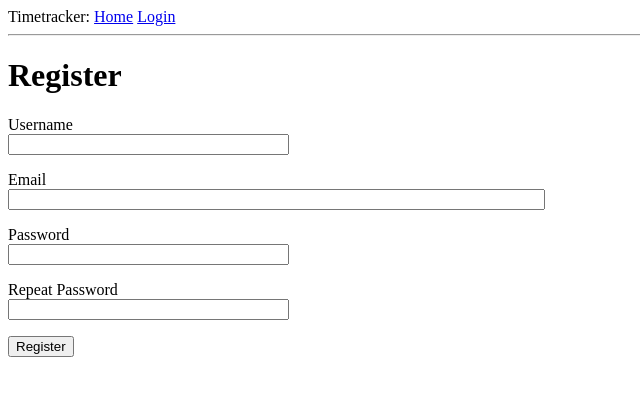
After one commit to feverittm/Teamtracker, a Flask app: page /register in a window 1280 px wide. The commit adds this page. Shown: the top 396 px of the page, without its empty margins (0-640 px from the left). Run offline with Flask 2, Linux system fonts and the light colour scheme.

Commit message:
working on user profiles

```diff
--- a/app/__init__.py
+++ b/app/__init__.py
@@ -2,9 +2,12 @@ from flask import Flask
 from config import Config
 from flask_sqlalchemy import SQLAlchemy
 from flask_migrate import Migrate
+from flask_login import LoginManager
 
 app = Flask(__name__)
 app.config.from_object(Config)
+login = LoginManager(app)
+login.login_view = 'login'
 db = SQLAlchemy(app)
 migrate = Migrate(app, db)
 
--- a/app/forms.py
+++ b/app/forms.py
@@ -1,9 +1,28 @@
 from flask_wtf import FlaskForm
 from wtforms import StringField, PasswordField, BooleanField, SubmitField
-from wtforms.validators import DataRequired
+from wtforms.validators import ValidationError, DataRequired, Email, EqualTo
+from app.models import User
 
 class LoginForm(FlaskForm):
     username = StringField('Username', validators=[DataRequired()])
     password = PasswordField('Password', validators=[DataRequired()])
     remember_me = BooleanField('Remember Me')
     submit = SubmitField('Sign In')
+
+class RegistrationForm(FlaskForm):
+    username = StringField('Username', validators=[DataRequired()])
+    email = StringField('Email', validators=[DataRequired(), Email()])
+    password = PasswordField('Password', validators=[DataRequired()])
+    password2 = PasswordField(
+        'Repeat Password', validators=[DataRequired(), EqualTo('password')])
+    submit = SubmitField('Register')
+
+    def validate_username(self, username):
+        user = User.query.filter_by(username=username.data).first()
+        if user is not None:
+            raise ValidationError('Please use a different username.')
+
+    def validate_email(self, email):
+        user = User.query.filter_by(email=email.data).first()
+        if user is not None:
+            raise ValidationError('Please use a different email address.')
--- a/app/routes.py
+++ b/app/routes.py
@@ -1,11 +1,21 @@
-from flask import render_template, flash, redirect
-from app import app
-from app.forms import LoginForm
+from flask import render_template, flash, redirect, url_for, request
+from flask_login import current_user, login_user, logout_user, login_required
+from app import app, db
+from app.models import User
+from app.forms import LoginForm, RegistrationForm
+from werkzeug.urls import url_parse
+from datetime import datetime
+
+@app.before_request
+def before_request():
+    if current_user.is_authenticated:
+        current_user.last_seen = datetime.utcnow()
+        db.session.commit()
 
 @app.route('/')
 @app.route('/index')
+@login_required
 def index():
-    user = {'username': 'Floyd'}
     posts = [
         {
             'author': {'username': 'John'},
@@ -16,13 +26,57 @@ def index():
             'body': 'The Avengers movie was so cool!'
         }
     ]
-    return render_template('index.html', title='Home', user=user, posts = posts)
+    return render_template('index.html', title='Home Page', posts = posts)
 
 @app.route('/login', methods=['GET', 'POST'])
 def login():
+    if current_user.is_authenticated:
+        return redirect(url_for('index'))
     form = LoginForm()
     if form.validate_on_submit():
-        flash('Login requested for user {}, remember_me={}'.format(
-            form.username.data, form.remember_me.data))
-        return redirect('/index')
+        user = User.query.filter_by(username=form.username.data).first()
+        if user is None or not user.check_password(form.password.data):
+            flash('Invalid username or password')
+            return redirect(url_for('login'))
+        login_user(user, remember=form.remember_me.data)
+        return redirect(url_for('index'))
+    if form.validate_on_submit():
+        user = User.query.filter_by(username=form.username.data).first()
+        if user is None or not user.check_password(form.password.data):
+            flash('Invalid username or password')
+            return redirect(url_for('login'))
+        login_user(user, remember=form.remember_me.data)
+        next_page = request.args.get('next')
+        if not next_page or url_parse(next_page).netloc != '':
+            next_page = url_for('index')
+        return redirect(next_page)
     return render_template('login.html', title='Sign In', form=form)
+
+@app.route('/logout')
+def logout():
+    logout_user()
+    return redirect(url_for('index'))
+
+@app.route('/register', methods=['GET', 'POST'])
+def register():
+    if current_user.is_authenticated:
+        return redirect(url_for('index'))
+    form = RegistrationForm()
+    if form.validate_on_submit():
+        user = User(username=form.username.data, email=form.email.data)
+        user.set_password(form.password.data)
+        db.session.add(user)
+        db.session.commit()
+        flash('Congratulations, you are now a registered user!')
+        return redirect(url_for('login'))
+    return render_template('register.html', title='Register', form=form)
+
+@app.route('/user/<username>')
+@login_required
+def user(username):
+    user = User.query.filter_by(username=username).first_or_404()
+    posts = [
+        {'author': user, 'body': 'Test post #1'},
+        {'author': user, 'body': 'Test post #2'}
+    ]
+    return render_template('user.html', user=user, posts=posts)
--- /dev/null
+++ b/app/templates/_post.html
@@ -0,0 +1,6 @@
+<table>
+    <tr valign="top">
+        <td><img src="{{ post.author.avatar(36) }}"></td>
+        <td>{{ post.author.username }} says:<br>{{ post.body }}</td>
+    </tr>
+</table>
--- a/app/templates/base.html
+++ b/app/templates/base.html
@@ -10,8 +10,13 @@
     <body>
         <div>
             Timetracker:
-            <a href="/index">Home</a>
-            <a href="/login">Login</a>
+            <a href="{{ url_for('index') }}">Home</a>
+            {% if current_user.is_anonymous %}
+            <a href="{{ url_for('login') }}">Login</a>
+            {% else %}
+            <a href="{{ url_for('user', username=current_user.username) }}">Profile</a>
+            <a href="{{ url_for('logout') }}">Logout</a>
+            {% endif %}
         </div>
         <hr>
         {% with messages = get_flashed_messages() %}
--- a/app/templates/index.html
+++ b/app/templates/index.html
@@ -1,7 +1,7 @@
 {% extends "base.html" %}
 
 {% block content %}
-    <h1>Hello, {{ user.username }}!</h1>
+    <h1>Hello, {{ current_user.username }}!</h1>
     {% for post in posts %}
         <div>
             <p>
--- a/app/templates/login.html
+++ b/app/templates/login.html
@@ -21,4 +21,5 @@
         <p>{{ form.remember_me() }} {{ form.remember_me.label }}</p>
         <p>{{ form.submit() }}</p>
     </form>
+    <p>New User? <a href="{{ url_for('register') }}">Click to Register!</a></p>
 {% endblock %}
--- /dev/null
+++ b/app/templates/register.html
@@ -0,0 +1,37 @@
+{% extends "base.html" %}
+
+{% block content %}
+    <h1>Register</h1>
+    <form action="" method="post">
+        {{ form.hidden_tag() }}
+        <p>
+            {{ form.username.label }}<br>
+            {{ form.username(size=32) }}<br>
+            {% for error in form.username.errors %}
+            <span style="color: red;">[{{ error }}]</span>
+            {% endfor %}
+        </p>
+        <p>
+            {{ form.email.label }}<br>
+            {{ form.email(size=64) }}<br>
+            {% for error in form.email.errors %}
+            <span style="color: red;">[{{ error }}]</span>
+            {% endfor %}
+        </p>
+        <p>
+            {{ form.password.label }}<br>
+            {{ form.password(size=32) }}<br>
+            {% for error in form.password.errors %}
+            <span style="color: red;">[{{ error }}]</span>
+            {% endfor %}
+        </p>
+        <p>
+            {{ form.password2.label }}<br>
+            {{ form.password2(size=32) }}<br>
+            {% for error in form.password2.errors %}
+            <span style="color: red;">[{{ error }}]</span>
+            {% endfor %}
+        </p>
+        <p>{{ form.submit() }}</p>
+    </form>
+{% endblock %}
--- a/timetracker.py
+++ b/timetracker.py
@@ -1,6 +1,6 @@
-from app import app
+from app import app, db
 from app.models import User, Post
 
 @app.shell_context_processor
 def make_shell_context():
-    return {'User': User, 'Post': Post}
+    return {'db': db, 'User': User, 'Post': Post}
```
Also changed, not shown: app/models.py (+15 -2 lines), app/templates/user.html (added, +18 -0 lines), migrations/versions/1a438b4085fc_new_fields_in_user_model.py (added, +30 -0 lines).
